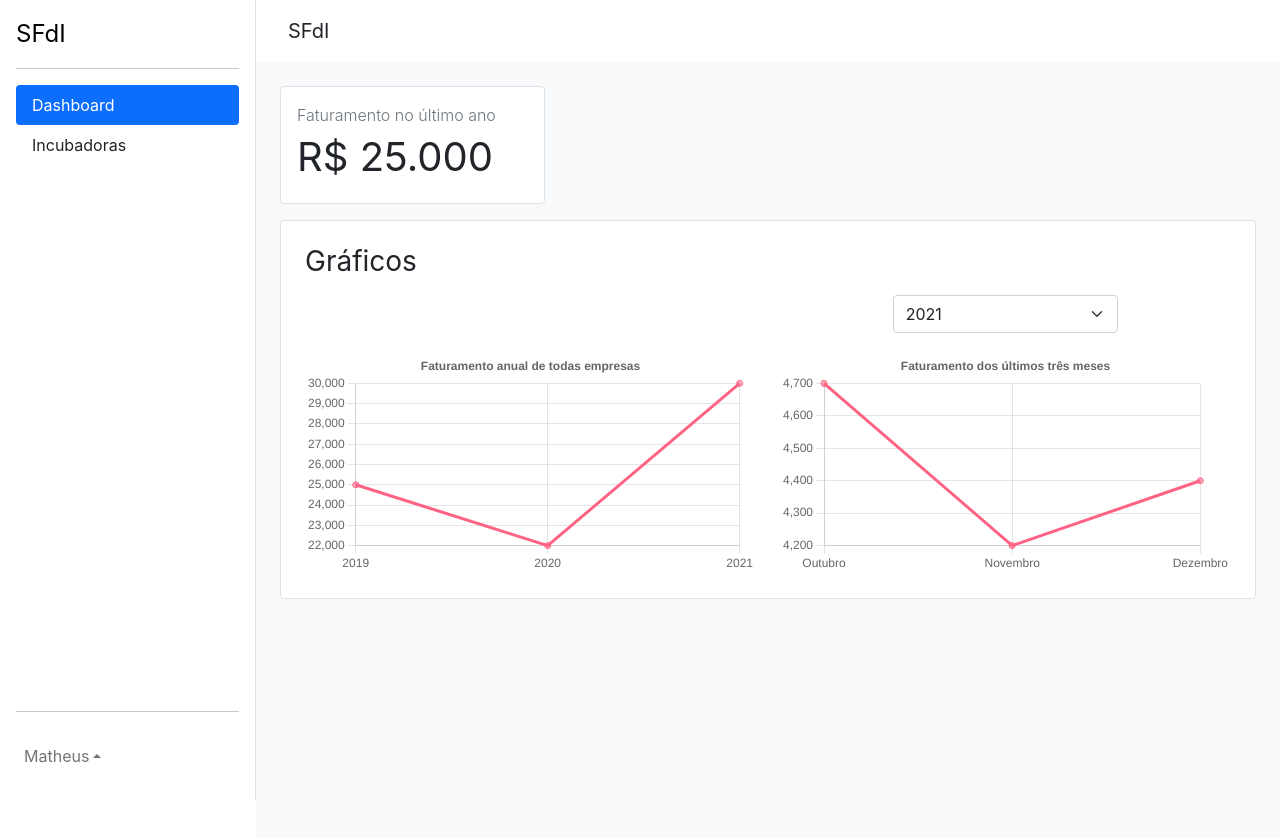
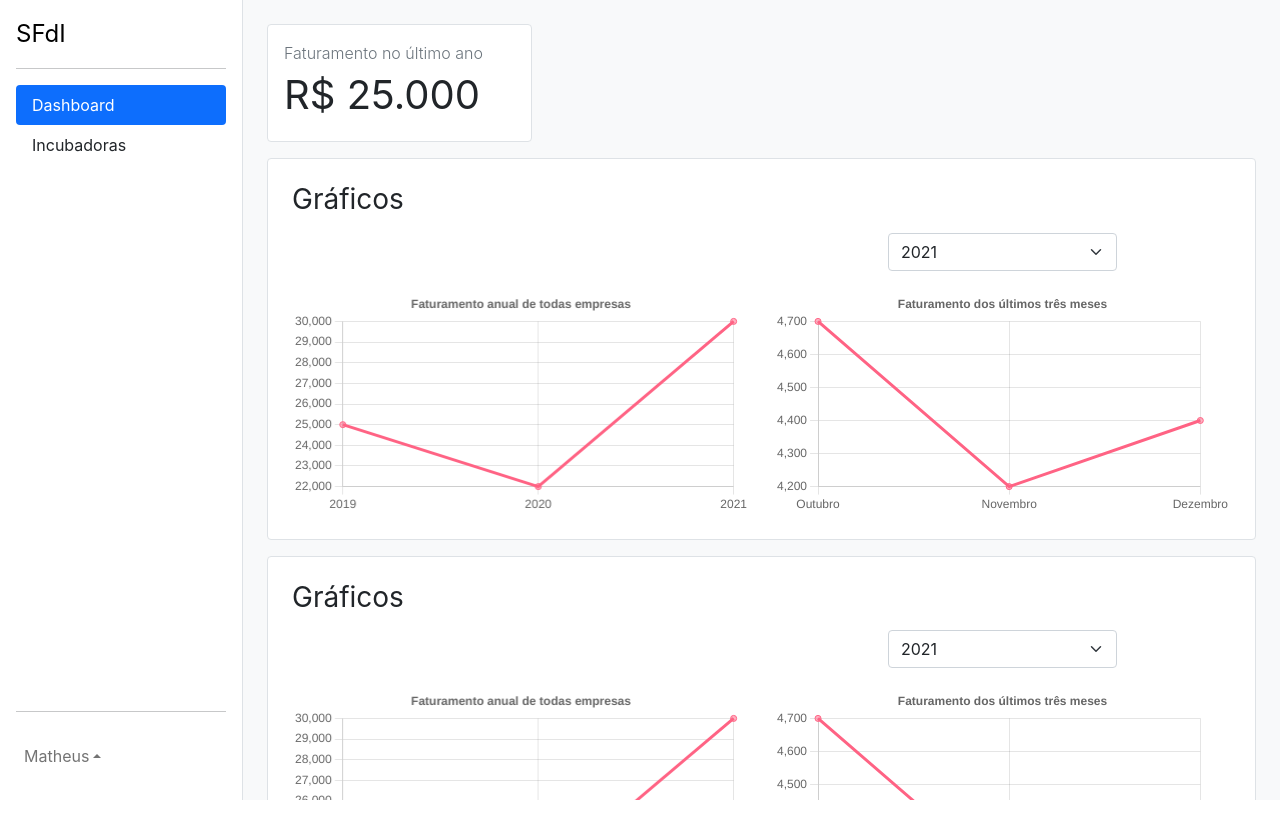
Before and after one commit to matheusinit/sistema-de-incubadoras, a React (Create React App) app in the folder front-end/: page / in a window 1280 px wide. Shown: the top 838 px of the page. After the commit the page ends 800 px from the top, so only its background shows below. Built offline with nearby package versions, Linux system fonts and the light colour scheme; the HTML template or start-up script is replaced by a standard one.

Commit message:
set fixed sidebar

```diff
--- a/front-end/src/pages/Dashboard/dashboard.css
+++ b/front-end/src/pages/Dashboard/dashboard.css
@@ -1,15 +1,3 @@
-/* header {
-  background-color: #fff;
+.dashboard aside {
+  width: 300px;
 }
-
-body {
-  background-color: #f1f1f1;
-} */
-
-aside {
-  width: 20vw;
-}
-
-.content {
-  width: 80vw;
-}
--- a/front-end/src/pages/Dashboard/index.tsx
+++ b/front-end/src/pages/Dashboard/index.tsx
@@ -25,9 +25,10 @@ ChartJS.register(
 
 const Dashboard: React.FC = () => {
   return (
-    <Container className="p-0 d-flex vh-100" fluid>
-      <aside className="position-fixed h-100 top-0 bottom-0 start-0">
-        <div className="d-flex flex-column p-3 h-100 border-end">
+    <div className="dashboard">
+      <Container className="p-0 d-flex vh-100 position-fixed top-0 bottom-0 start-0 end-0" fluid>
+        <aside>
+          <div className="d-flex flex-column p-3 w-100 h-100 border-end">
             <a href="/" className="d-flex align-items-center mb-0 text-black text-decoration-none">
               <span className="fs-4">SFdI</span>
             </a>
@@ -64,17 +65,13 @@ const Dashboard: React.FC = () => {
           </div>
         </aside>
 
-      <Container className="p-0 me-0 content" fluid>
-        <header className="d-flex justify-content-between align-items-center py-2 px-3">
-          <div className="fs-5 py-2 ps-3">SFdI</div>
-        </header>
-
+        <Container className="p-0 me-0 flex-grow-1 overflow-auto" fluid>
           <main className="px-4 bg-light pt-4 h-100">
             <div className="d-flex justify-content-between mb-3">
               <Card />
             </div>
 
-          <div className="bg-white px-4 py-4 rounded border mb-3">
+            <section className="bg-white px-4 py-4 rounded border mb-3">
               <h3 className="mb-3 fw-normal">Gráficos</h3>
               <Row>
                 <Col className="d-flex align-items-end">
@@ -90,11 +87,30 @@ const Dashboard: React.FC = () => {
                   <LineChartMonthly />
                 </Col>
               </Row>
-          </div>
+            </section>
+
+            <section className="bg-white px-4 py-4 rounded border mb-3">
+              <h3 className="mb-3 fw-normal">Gráficos</h3>
+              <Row>
+                <Col className="d-flex align-items-end">
+                  <LineChartYearly />
+                </Col>
+                <Col className="d-flex flex-column align-items-center">
+                  <Form.Select className="mb-3 w-50">
+                    <option value="2021">2021</option>
+                    <option value="2020">2020</option>
+                    <option value="2019">2019</option>
+                  </Form.Select>
+
+                  <LineChartMonthly />
+                </Col>
+              </Row>
+            </section>
 
           </main>
         </Container>
       </Container>
+    </div>
   )
 }
 
```
Lines whose indentation alone changed are shown as unchanged.
